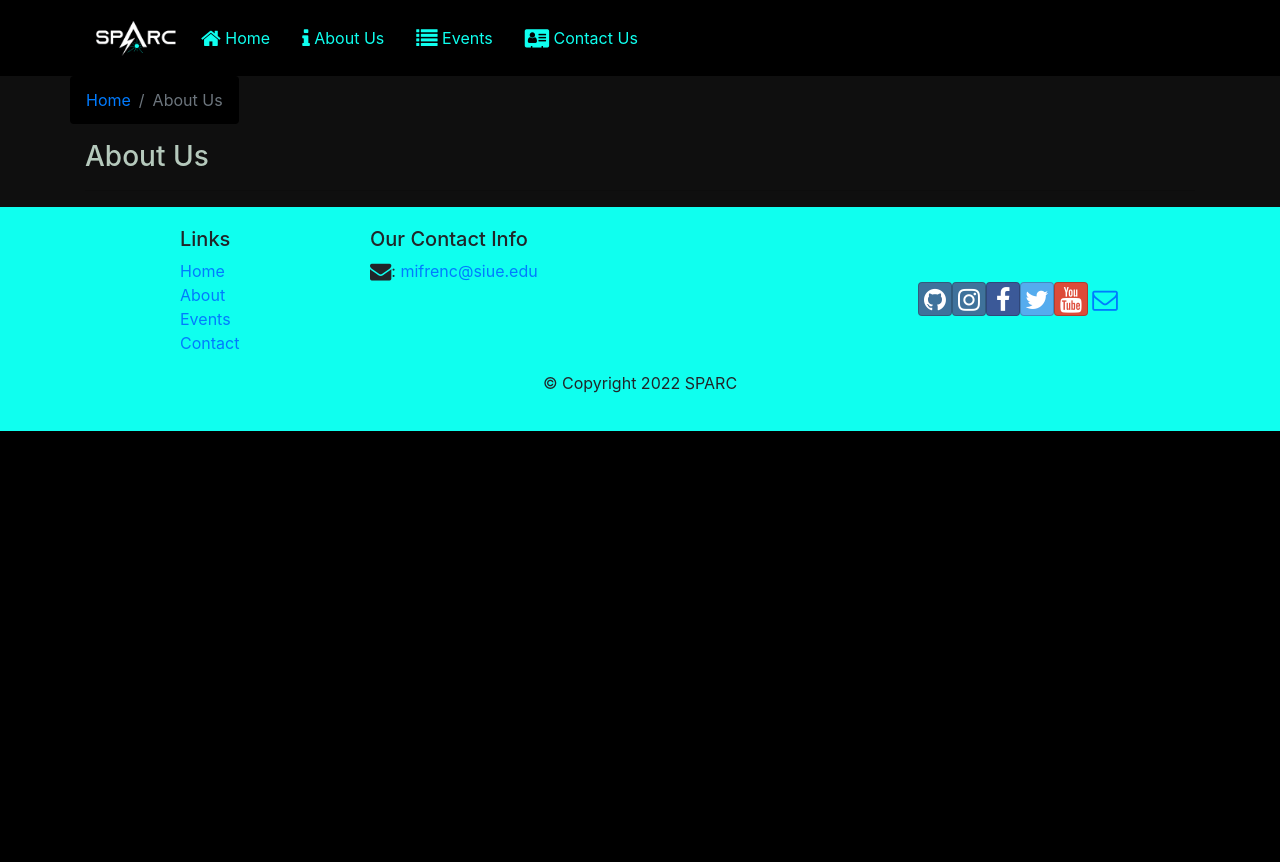
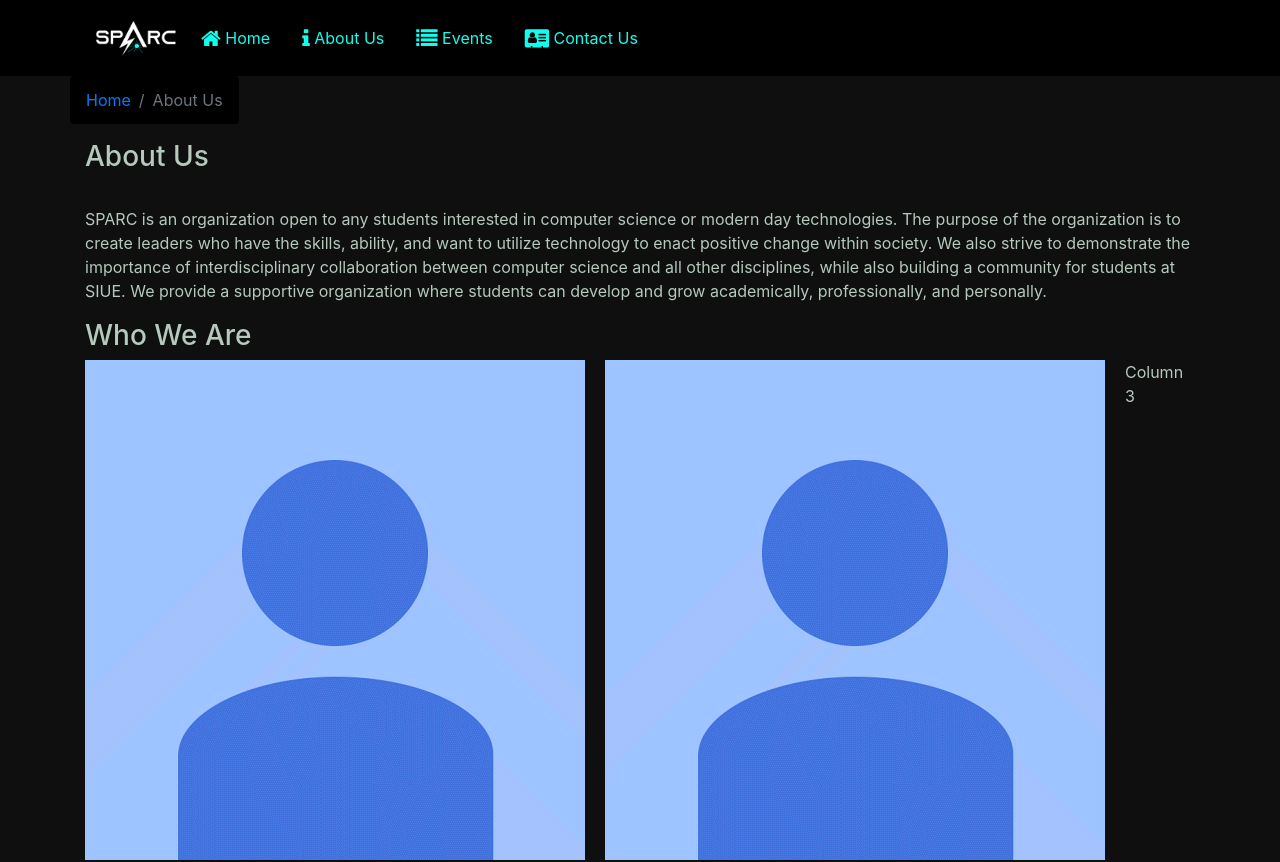
Before and after one commit to SIUE-SPARC/siue-sparc.github.io, a React (Create React App) app: page /#/aboutus in a window 1280 px wide. Shown: the top 862 px of the page. Before the commit the page ends 800 px from the top, so only its background shows below. Built offline with nearby package versions, Linux system fonts and the light colour scheme.

Commit message:
Moved text to about us and added wwa section

```diff
--- a/src/components/aboutusComponent.js
+++ b/src/components/aboutusComponent.js
@@ -1,6 +1,7 @@
 import React from 'react';
 import { Breadcrumb, BreadcrumbItem, Button, Label, Col, Row } from 'reactstrap';
-import {Link} from 'react-router-dom';
+import { Link } from 'react-router-dom';
+import pic1 from "../assets/images/profile.png";
 
 const AboutUs = () => {
   return (
@@ -15,6 +16,33 @@ const AboutUs = () => {
         <div className="col-12">
           <h3>About Us</h3>
           <hr />
+          <p>
+            SPARC is an organization open to any students interested in
+            computer science or modern day technologies. The purpose of the
+            organization is to create leaders who have the skills, ability,
+            and want to utilize technology to enact positive change within
+            society. We also strive to demonstrate the importance of
+            interdisciplinary collaboration between computer science and all
+            other disciplines, while also building a community for students at
+            SIUE. We provide a supportive organization where students can
+            develop and grow academically, professionally, and personally.
+          </p>
+        </div>
+        <div className="col-12">
+          {/*
+            The Who we are section is made up of three columns, each with
+            images of the exec board members.
+          */}
+          <h3>Who We Are</h3>
+          <div style={{ width: '33%', display: "grid", gridTemplateColumns: "repeat(3, 1fr)", gridGap: 20}}>
+            <div style={{width: '33%'}}>
+              <img  src={pic1} alt="President" />
+              <h4>President: Michael French</h4>
+            </div>
+            <div style={{width: '33%'}}><img src={pic1} alt="Vice President" />
+              <h4>Vice President: Andrew Milloshewski</h4></div>
+            <div>Column 3</div>
+          </div>
         </div>
       </div>
     </div>
```
Also changed, not shown: src/assets/images/profile.png (added).
